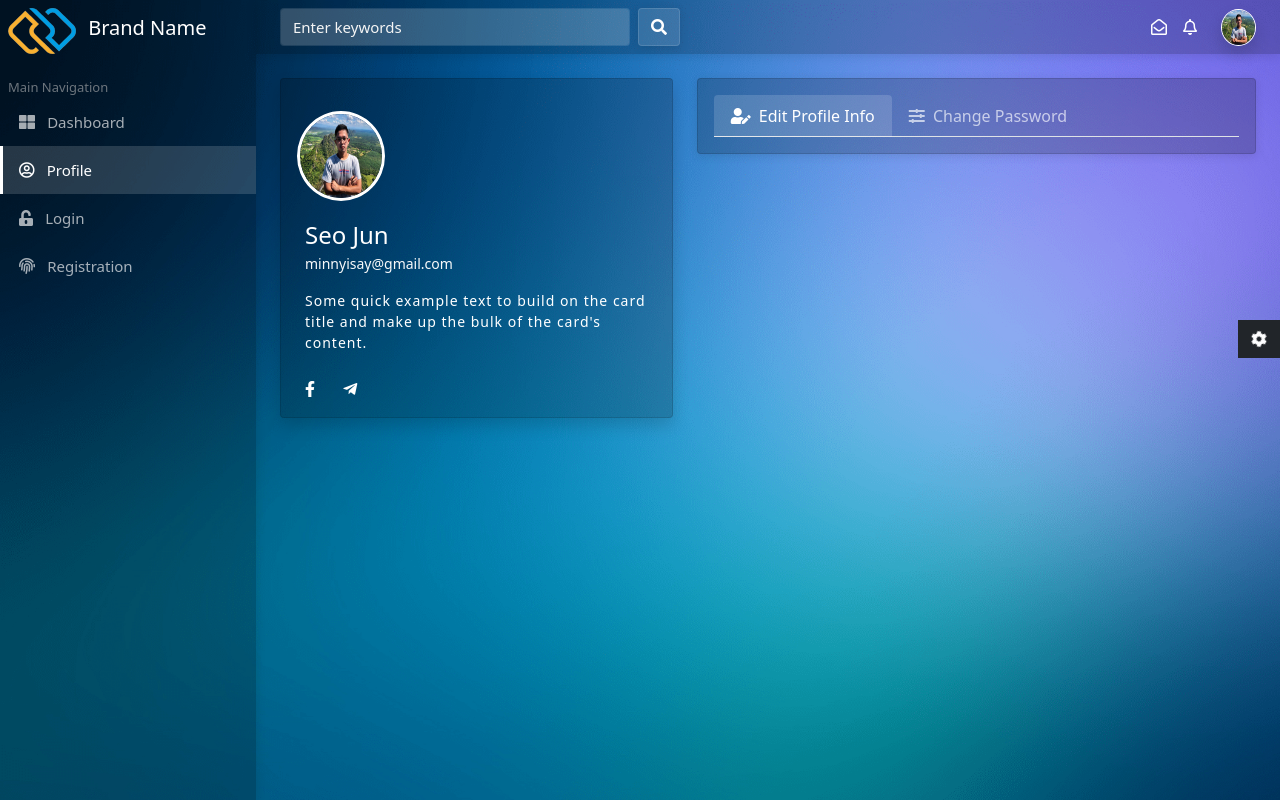
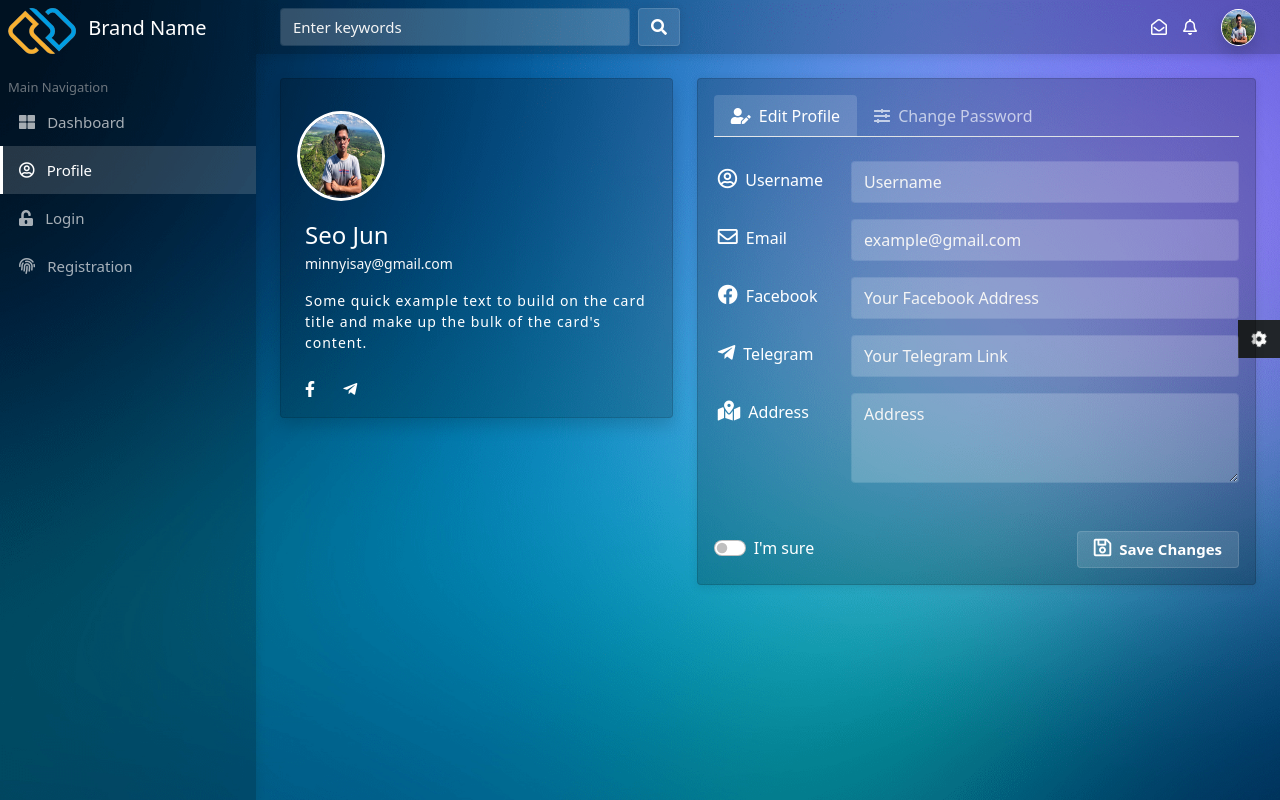
Before and after one commit to jhon-Min/Admin-dashboard-glass, a plain HTML site: page profile.html in a window 1280 px wide. Drawn offline with nearby package versions, Linux system fonts and the light colour scheme.

Commit message:
completed profile page

```diff
--- a/profile.html
+++ b/profile.html
@@ -176,6 +176,7 @@
                 <!-- Content -->
                 <div class="container-fluid mt-4">
                     <div class="row">
+                      <!-- Profile -->
                         <div class="col-12 col-md-5">
                             <div class="card bg-glass card-glass shadow">
                                 <div class="card-body">
@@ -197,14 +198,15 @@
                             </div>
                         </div>
 
-                        <div class="col-12 col-md-7 mt-4 mt-lg-0">
+                        <!-- Edit Form -->
+                        <div class="col-12 col-md-7 mt-5 mt-md-0">
                             <div class="card bg-glass">
                                 <div class="card-body">
                                   <ul class="nav nav-tabs" id="myTab" role="tablist">
                                     <li class="nav-item profile-tab" role="presentation">
                                       <button class="nav-link active" id="profile-tab" data-bs-toggle="tab" data-bs-target="#profile" type="button" role="tab" aria-controls="profile" aria-selected="false">
                                         <i class="fas fa-user-edit me-1"></i>
-                                        Edit Profile Info
+                                        Edit Profile
                                       </button>
                                     </li>
                                     <li class="nav-item profile-tab" role="presentation">
@@ -215,11 +217,74 @@
                                     </li>
                                   </ul>
                                   <div class="tab-content" id="myTabContent">
+                                    <!-- Edit Profile Info -->
                                     <div class="tab-pane fade show active" id="profile" role="tabpanel" aria-labelledby="profile-tab">
                                       <form>
+                                        <div class="row mt-4 mb-3">
+                                          <label class="col-12 col-lg-3 col-form-label text-white ps-3">
+                                            <i class="far fa-user-circle fs-5"></i>
+                                            <span class="ms-1">Username</span>
+                                          </label>
+                                          <div class="col-12 col-lg-9">
+                                            <input type="password" class="form-control form-input-glass" placeholder="Username">
+                                          </div>
+                                        </div>
 
+                                        <div class="row mb-3">
+                                          <label class="col-12 col-lg-3 col-form-label text-white ps-3">
+                                            <i class="far fa-envelope fs-5"></i>
+                                            <span class="ms-1">Email</span>
+                                          </label>
+                                          <div class="col-12 col-lg-9">
+                                            <input type="password" class="form-control form-input-glass" placeholder="example@gmail.com">
+                                          </div>
+                                        </div>
+
+                                        <div class="row mb-3">
+                                          <label class="col-12 col-lg-3 col-form-label text-white ps-3">
+                                            <i class="fab fa-facebook fs-5"></i>
+                                            <span class="ms-1">Facebook</span>
+                                          </label>
+                                          <div class="col-12 col-lg-9">
+                                            <input type="password" class="form-control form-input-glass" placeholder="Your Facebook Address">
+                                          </div>
+                                        </div>
+
+                                        <div class="row mb-3">
+                                          <label class="col-12 col-lg-3 col-form-label text-white ps-3">
+                                            <i class="fab fa-telegram-plane fs-5"></i>
+                                            <span class="ms-1">Telegram</span>
+                                          </label>
+                                          <div class="col-12 col-lg-9">
+                                            <input type="password" class="form-control form-input-glass" placeholder="Your Telegram Link">
+                                          </div>
+                                        </div>
+
+                                        <div class="row mb-5">
+                                          <label class="col-12 col-lg-3 col-form-label text-white ps-3">
+                                            <i class="fas fa-map-marked-alt fs-5"></i>
+                                            <span class="ms-1">Address</span>
+                                          </label>
+                                          <div class="col-12 col-lg-9">
+                                            <textarea name="" class="form-control form-input-glass" rows="3" placeholder="Address"></textarea>
+                                          </div>
+                                        </div>
+
+                                        <div class="d-flex justify-content-between align-items-center">
+                                          <div class="form-check form-switch">
+                                            <input class="form-check-input" type="checkbox" id="flexSwitchCheckDefault" required>
+                                            <label class="form-check-label text-white" for="flexSwitchCheckDefault">I'm sure</label>
+                                          </div>
+
+                                          <button class="btn btn-login px-3">
+                                            <i class="far fa-save fs-5 me-1"></i>
+                                            Save Changes
+                                          </button>
+                                        </div>
                                       </form>
                                     </div>
+
+                                    <!-- Edit Password -->
                                     <div class="tab-pane fade ps-3" id="contact" role="tabpanel" aria-labelledby="contact-tab">
                                       <form>
                                         <div class="update-pass">
@@ -245,7 +310,7 @@
                                             </div>
                                           </div>
 
-                                          <div class="mb-4">
+                                          <div class="mb-5">
                                             <label for="" class="form-label text-white small">
                                               <i class="fas fa-check me-1"></i>
                                               Confirm Password
@@ -256,7 +321,12 @@
                                             </div>
                                           </div>
 
-                                          <div class=" float-end">
+                                          <div class="d-flex justify-content-between align-items-center">
+                                            <div class="form-check form-switch">
+                                              <input class="form-check-input" type="checkbox" id="flexSwitchCheckDefault" required>
+                                              <label class="form-check-label text-white" for="flexSwitchCheckDefault">I'm sure</label>
+                                            </div>
+
                                             <button class="btn btn-login px-3">
                                               <i class="fas fa-sync-alt me-1"></i>
                                               Update Password
--- a/scss/_profile.scss
+++ b/scss/_profile.scss
@@ -23,7 +23,3 @@
 .nav-link:hover {
     color: white;
 }
-
-.update-pass{
-    width: 75%;
-}
```
Also changed, not shown: css/style.css.
